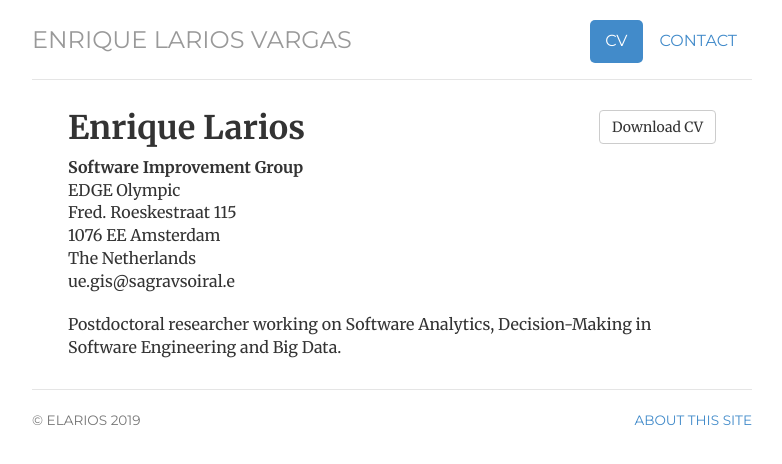
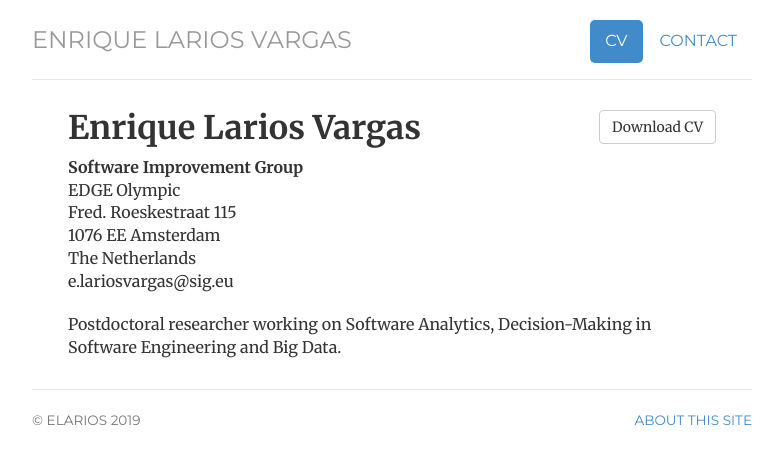
Before and after one commit to elarios/elarios.github.io, a Jekyll site: the page built from cv/index.html, in a window 1280 px wide. Shown: the top 464 px of the page, without its empty margins (248-1030 px from the left). Built offline with Jekyll 4.4.1, drawn with Linux system fonts in a browser that asks for light colours.

Commit message:
update email

```diff
--- a/cv/index.html
+++ b/cv/index.html
@@ -11,14 +11,14 @@ description: Current CV for Enrique Larios Vargas, postdoctoral researcher worki
 <div class="cv">
 	<a href="/files/CV-ELarios.pdf" class="btn btn-default pull-right" title="Download CV as PDF">Download CV</a>
 				<div itemscope itemtype="http://data-vocabulary.org/Person">
-				<span itemprop="name"><h1>Enrique Larios</h1></span>
+				<span itemprop="name"><h1>Enrique Larios Vargas</h1></span>
 				<address>
 				<span itemprop="affiliation"><strong>Software Improvement Group</strong><br></span>
 				<span itemprop="affiliation">EDGE Olympic<br></span>
 				Fred. Roeskestraat 115<br>
 				1076 EE Amsterdam<br>
 				The Netherlands<br>
-				<span class="obfuscate">e.lariosvargas@sig.eu</span>
+				<span class="obfuscate">ue.gis@sagravsoiral.e</span>
 				</address>
 				</div>
 
```
